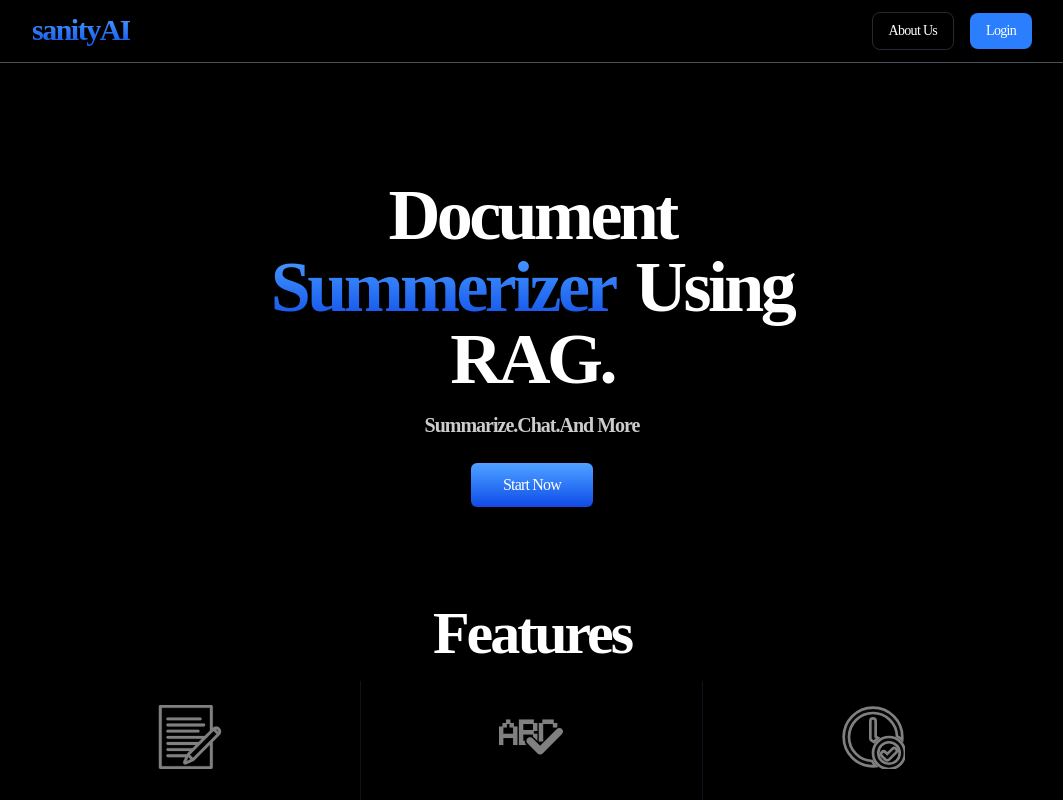
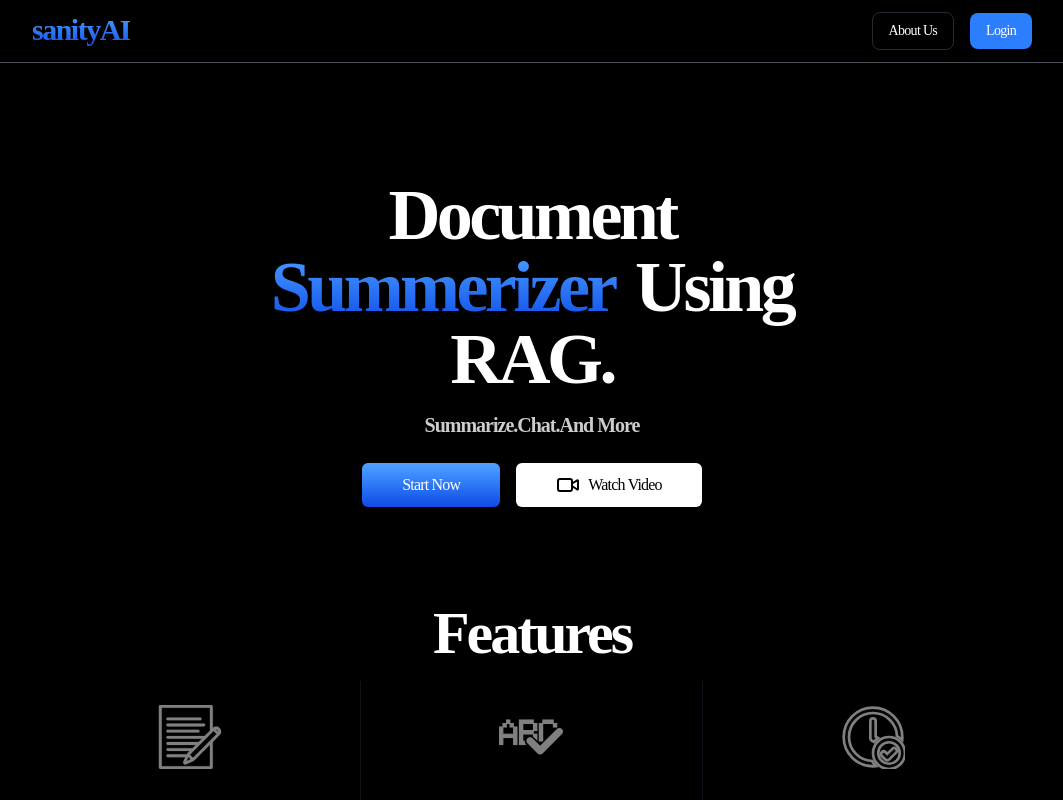
Before and after one commit to Piyushxz/SanityAI-DocumentSummerizer, a React (Vite) app: page / in a window 1280 px wide. Shown: the top 800 px of the page, without its empty margins (108-1171 px from the left). Built offline with nearby package versions, Linux system fonts and the light colour scheme; a web font is replaced by a local one.

Commit message:
added demo link

```diff
--- a/src/components/Navbar.tsx
+++ b/src/components/Navbar.tsx
@@ -18,7 +18,6 @@ export const Navbar = () => {
         className="w-full flex flex-col justify-center bg-black border-b border-gray-400/50 fixed md:relative z-50"
       >
         <div className="w-full md:w-[80vw] flex justify-between p-3 mx-auto">
-          {/* Logo */}
           <h1
             className="font-primary font-extrabold text-[#FDFEFF] text-3xl tracking-tighter bg-gradient-to-b from-blue-400 to-blue-700 bg-clip-text text-transparent cursor-pointer"
             onClick={() => navigate("/")}
@@ -26,7 +25,6 @@ export const Navbar = () => {
             sanityAI
           </h1>
 
-          {/* Desktop Menu */}
           <div className="hidden md:flex items-center space-x-4">
             <Link
               to="about-us"
@@ -44,18 +42,16 @@ export const Navbar = () => {
             </button>
           </div>
 
-          {/* Mobile Menu Toggle */}
           <div className="md:hidden flex items-center">
             <button
               onClick={() => setIsMenuOpen((val) => !val)}
-              className="text-white flex items-center rounded-lg p-3 text-center transition-all duration-300 hover:bg-blue-600/20 hover:text-blue-500"
+              className="text-white flex items-center rounded-lg text-center transition-all duration-300 hover:bg-blue-600/20 hover:text-blue-500"
             >
               {isMenuOpen ? <PanelTopClose /> : <PanelTopOpen />}
             </button>
           </div>
         </div>
 
-        {/* Mobile Menu (Restored to Your Original Structure) */}
         <AnimatePresence>
           {isMenuOpen && (
             <motion.div
@@ -63,7 +59,7 @@ export const Navbar = () => {
               initial={{ opacity: 0, y: -10 }}
               animate={{ opacity: 1, y: 0 }}
               exit={{ opacity: 0, y: -10 }}
-              transition={{ duration: 0.2, ease: "circInOut" }}
+              transition={{ duration: 0.3, ease: "easeInOut" }}
               className="flex gap-2 pb-3 mx-2 md:hidden"
             >
               <Link
--- a/src/pages/Landing.tsx
+++ b/src/pages/Landing.tsx
@@ -8,6 +8,7 @@ import { useTransform } from "motion/react";
 import SearchFolderIcon from "../components/icons/SearchFolderIcon";
 import UploadFolderIcon from "../components/icons/UploadFolder";
 import MessagesIcon from "../components/icons/MessagesIcon";
+import { VideoIcon } from "lucide-react";
 
 export const Landing = () => {
   const navigate = useNavigate()
@@ -93,15 +94,26 @@ export const Landing = () => {
               bounce: 0.65,
               visualDuration: 0.5,
             }}
-            className="mt-6"
+            className="mt-6 flex gap-4"
           >
       <motion.button
         whileTap={{ scale: 0.95 }}
         onClick={() => navigate('/login')}
-        className="inline-flex font-primary tracking-tighter items-center justify-center bg-gradient-to-b from-blue-400 to-blue-700 text-white font-medium hover:opacity-80 transition-all duration-300 h-11 rounded-md px-8"
+        className="inline-flex font-primary tracking-tighter items-center justify-center bg-gradient-to-b from-blue-400 to-blue-700 text-white font-medium hover:opacity-80 transition-all duration-300 h-11 rounded-md px-10"
       >
         Start Now
       </motion.button>
+      <motion.button
+
+        whileTap={{ scale: 0.95 }}
+        onClick={() => window.open('https://youtu.be/47pB5RoGcyo')}
+
+        className="inline-flex font-primary flex gap-2 tracking-tighter items-center justify-center bg-white  to-blue-700 text-black font-medium hover:opacity-80 transition-all duration-300 h-11 rounded-md px-10"
+      >
+        <VideoIcon/>
+        Watch Video
+      </motion.button>
+
           </motion.div>
         </div>
 
```
